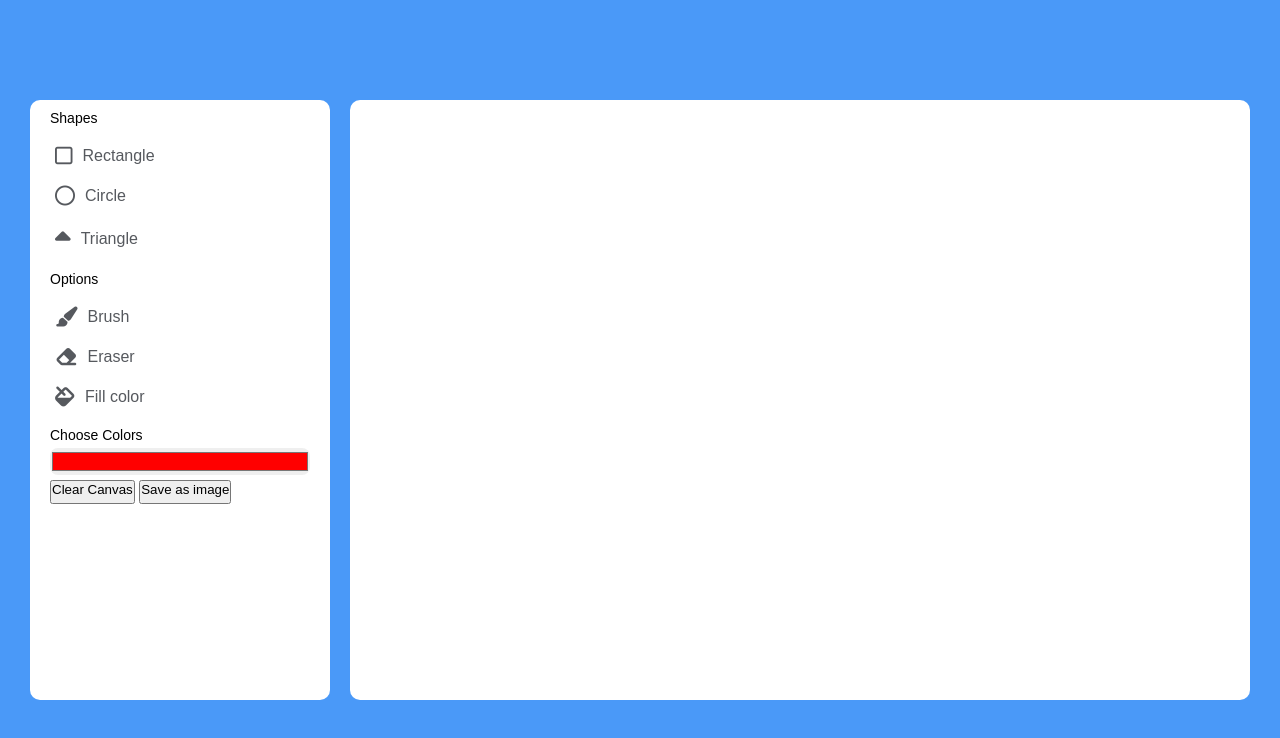
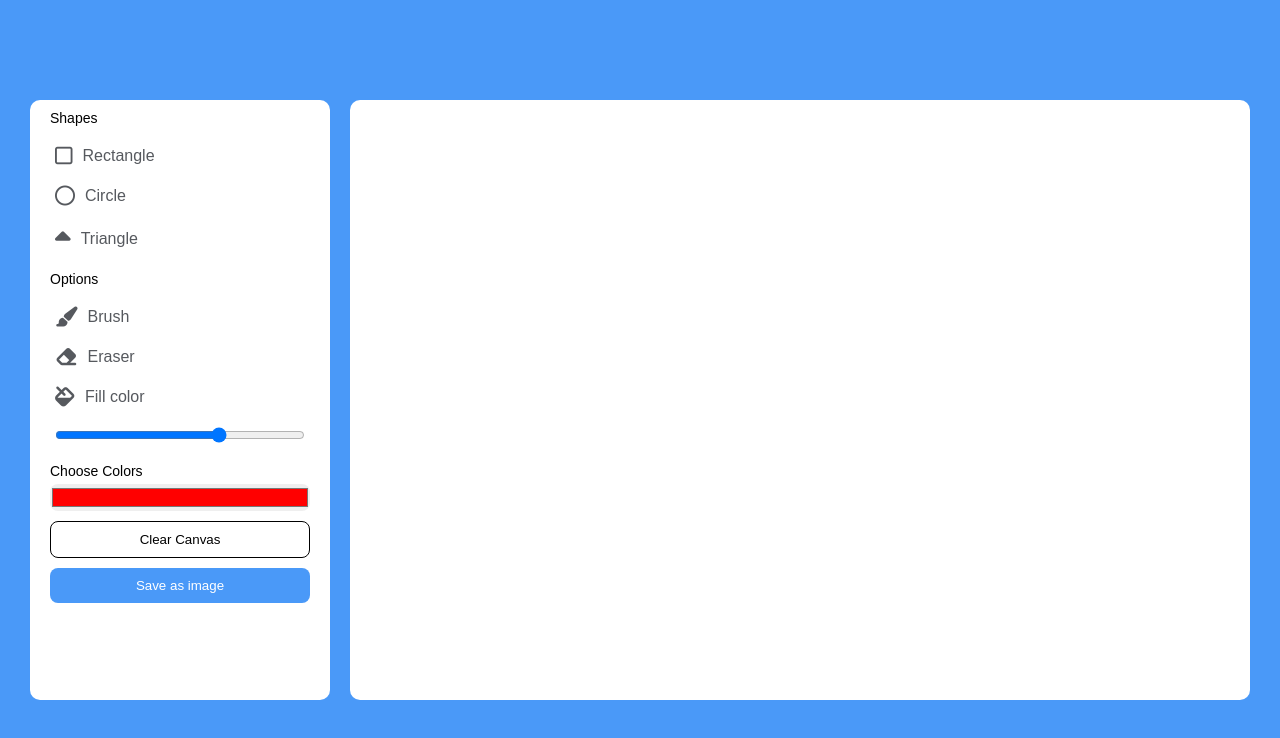
Before and after one commit to sameerbhandari512/paint-app, a plain HTML site: page index.html in a window 1280 px wide. Drawn offline with Linux system fonts and the light colour scheme.

Commit message:
design complete

```diff
--- a/index.html
+++ b/index.html
@@ -64,7 +64,7 @@
             cursor: pointer;
         }
 
-        .left .list li:hover,
+        .left .list li:not(:has(input)):hover,
         .left .list li:hover span {
             background-color: #4a99f8;
             color: white;
@@ -85,6 +85,26 @@
             border: none;
             border-radius: 8px;
             cursor: pointer;
+        }
+
+        .app_btn {
+            width: 100%;
+            margin: 5px 0;
+            padding: 10px;
+            outline: none;
+            border: none;
+            border-radius: 8px;
+            cursor: pointer;
+        }
+
+        .bg_none {
+            background-color: white;
+            border: 1px solid black;
+        }
+
+        .bg_primary {
+            background-color: #4a99f8;
+            color: white;
         }
 
         .right {
@@ -110,6 +130,7 @@
                 <li><i class="fa-solid fa-paintbrush"></i> <span>Brush</span></li>
                 <li><i class="fa-solid fa-eraser"></i> <span>Eraser</span></li>
                 <li><i class="fa-solid fa-fill"></i> <span>Fill color</span></li>
+                <li><input type="range" value="7" min="1" max="10"></li>
             </ul>
             <div class="title">
                 <span>Choose Colors</span>
@@ -117,10 +138,14 @@
             <div class="list">
                 <input type="color" id="favcolor" value="#ff0000">
             </div>
-            <button>Clear Canvas</button>
-            <button>Save as image</button>
+            <button class="app_btn bg_none">Clear Canvas</button>
+            <button class="app_btn bg_primary">Save as image</button>
         </div>
         <div class="right"></div>
     </div>
+
+    <script>
+
+    </script>
 </body>
 </html>
```
